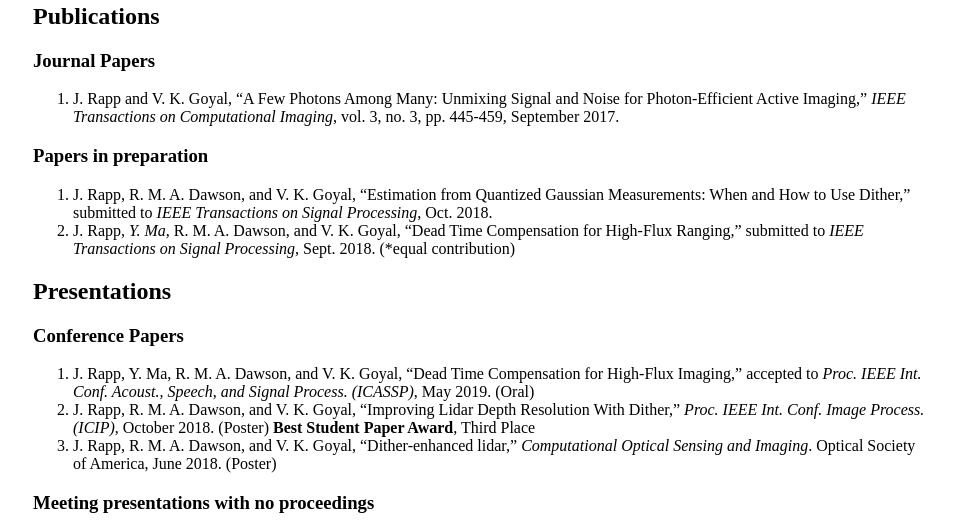
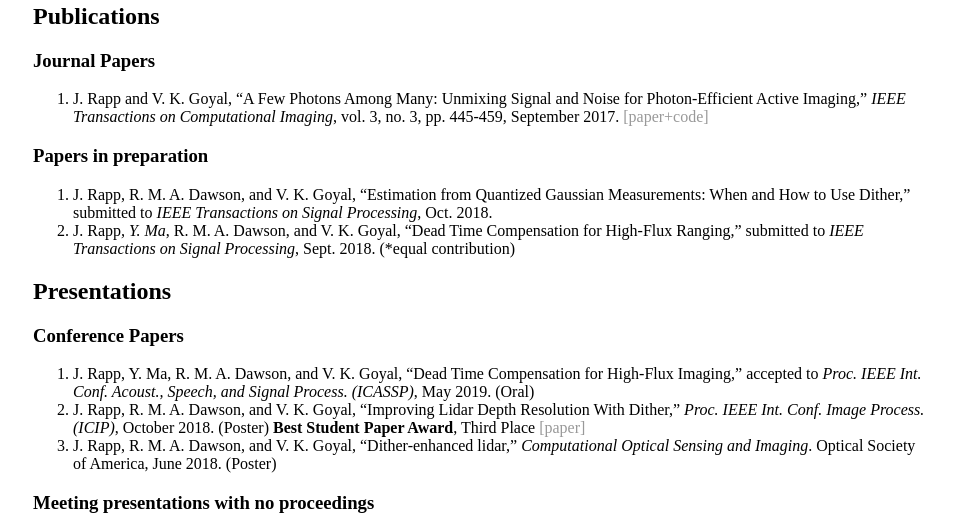
Before and after one commit to joshrapp1/joshrapp1.github.io, a Jekyll site: the page built from cv/index.md, in a window 1280 px wide. Shown: the part 957-1483 px from the top of the page, without its empty margins (159-1119 px from the left). Built offline with Jekyll 4.4.1, drawn with Linux system fonts in a browser that asks for light colours; our own code applies the rules of GitHub Pages for plain Markdown files.

Commit message:
Update index.md

```diff
--- a/cv/index.md
+++ b/cv/index.md
@@ -35,7 +35,7 @@
 ### Journal Papers
 1. J. Rapp and V. K. Goyal, "A Few Photons Among Many: Unmixing Signal and Noise
 for Photon-Efficient Active Imaging," *IEEE Transactions on Computational Imaging*,
-vol. 3, no. 3, pp. 445-459, September 2017.
+vol. 3, no. 3, pp. 445-459, September 2017. [[paper+code]](https://ieeexplore.ieee.org/document/7932527)
 
 ### Papers in preparation
 1. J. Rapp, R. M. A. Dawson, and V. K. Goyal, "Estimation from Quantized Gaussian
@@ -51,7 +51,7 @@
 Process. (ICASSP)*, May 2019. (Oral)
 2. J. Rapp, R. M. A. Dawson, and V. K. Goyal, "Improving Lidar Depth Resolution
 With Dither," *Proc. IEEE Int. Conf. Image Process. (ICIP)*, October 2018. (Poster)
-**Best Student Paper Award**, Third Place
+**Best Student Paper Award**, Third Place [[paper]](https://ieeexplore.ieee.org/document/8451528)
 3. J. Rapp, R. M. A. Dawson, and V. K. Goyal, "Dither-enhanced lidar," *Computational
 Optical Sensing and Imaging*. Optical Society of America, June 2018. (Poster)
 
```
